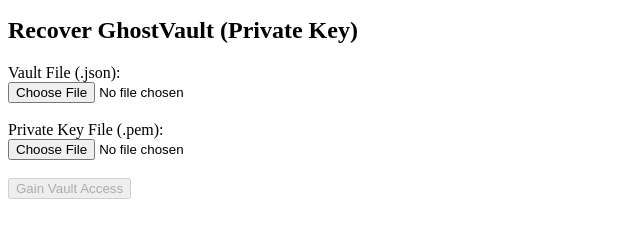
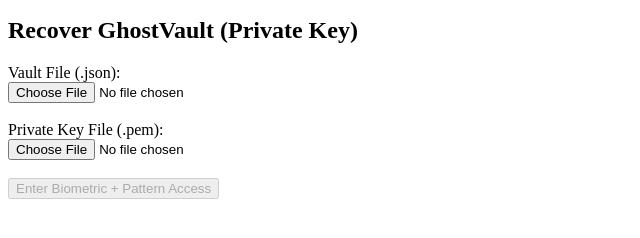
Before and after one commit to imartinez-88/ghostvault, a website built with Vite: page index.html in a window 1280 px wide. Shown: the part 104-342 px from the top of the page, without its empty margins (0-640 px from the left). Built offline with nearby package versions, Linux system fonts and the light colour scheme.

Commit message:
Update index.html

```diff
--- a/index.html
+++ b/index.html
@@ -48,7 +48,7 @@
    <input type="file" id="vaultFile"><br><br>
    <label>Private Key File (.pem):</label><br>
    <input type="file" id="privateKeyFile"><br><br>
-   <button id="goToVaultBtn" disabled> Gain Vault Access</button>
+   <button id="goToVaultBtn" disabled> Enter Biometric + Pattern Access</button>
 
 
    <pre id="output"></pre>
```
